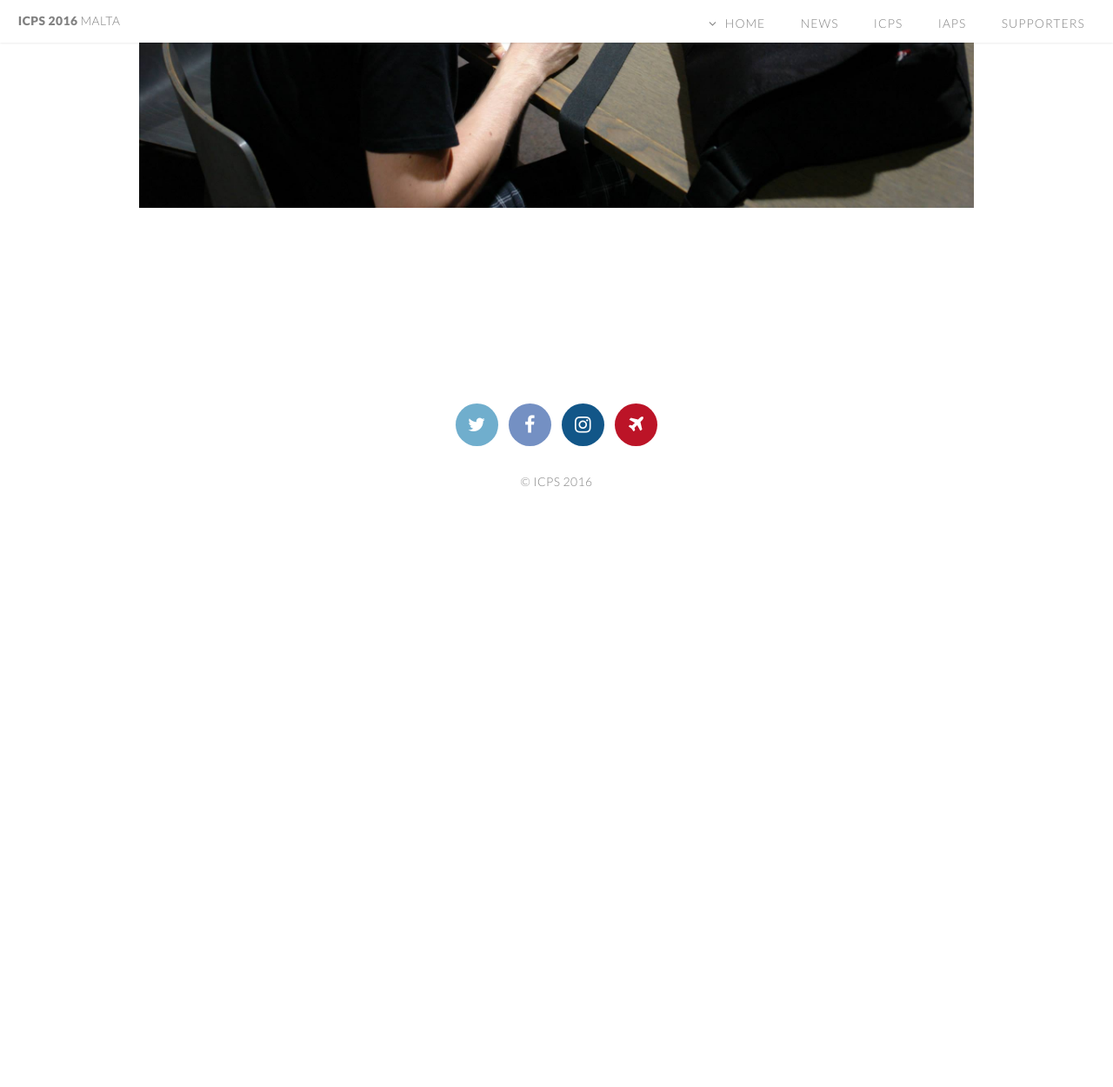
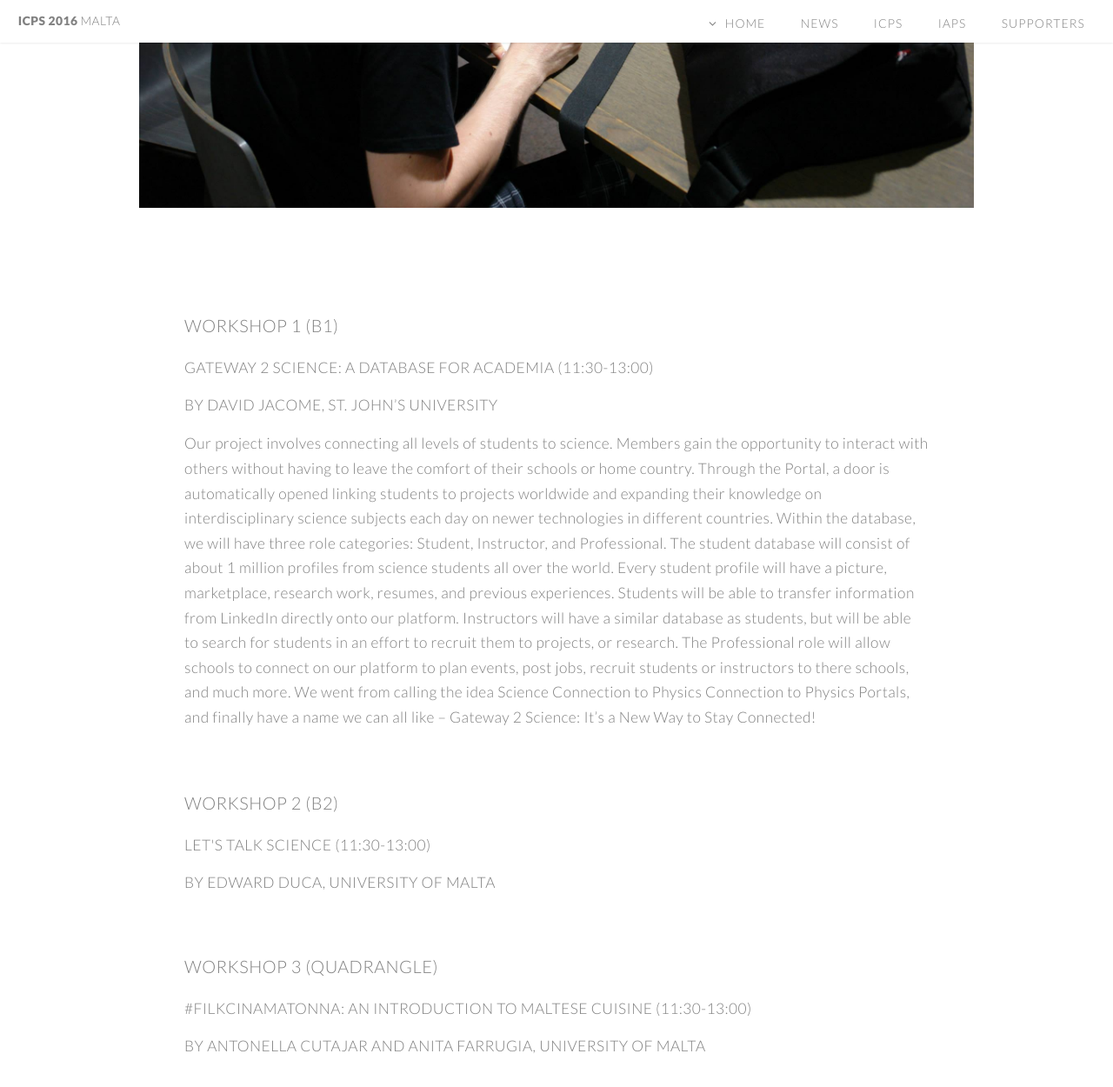
Before and after one commit to bread-on-toast/icps2016, a Jekyll site: the page built from programme/workshops.html, in a window 1280 px wide and 1400 px high, scrolled down 712 px. Shown: the top 1250 px of the window at 87% size. Built offline with Jekyll 4.4.1, drawn with Linux system fonts in a browser that asks for light colours; before the commit the page ends 1342 px from its top, so only the background shows below that.

Commit message:
updated workshops

```diff
--- a/programme/workshops.html
+++ b/programme/workshops.html
@@ -5,3 +5,35 @@ title: Workshops
 subTitle: During this ICPS there will be a two-hour slot for workshops which will offer an interactive way of learning.
 image: workshops.jpg
 ---
+
+<section class="wrapper style4 container">
+    <ul class="posts">
+        <li class="wrapper style1">
+            <h3>Workshop 1 (B1)</h3>
+
+            <h4>Gateway 2 Science: A Database for Academia (11:30-13:00)</h4>
+            <h5>by David Jacome, St. John’s University</h5>
+
+            <p>Our project involves connecting all levels of students to science. Members gain the opportunity to interact with others without having to leave the comfort of their schools or home country. Through the Portal, a door is automatically opened linking students to projects worldwide and expanding their knowledge on interdisciplinary science subjects each day on newer technologies in different countries. Within the database, we will have three role categories: Student, Instructor, and Professional. The student database will consist of about 1 million profiles from science students all over the world. Every student profile will have a picture, marketplace, research work, resumes, and previous experiences. Students will be able to transfer information from LinkedIn directly onto our platform. Instructors will have a similar database as students, but will be able to search for students in an effort to recruit them to projects, or research. The Professional role will allow schools to connect on our platform to plan events, post jobs, recruit students or instructors to there schools, and much more. We went from calling the idea Science Connection to Physics Connection to Physics Portals, and finally have a name we can all like – Gateway 2 Science: It’s a New Way to Stay Connected!</p>
+        </li>
+
+        <li class="wrapper style1">
+            <h3>Workshop 2 (B2)</h3>
+
+            <h4>Let's talk science (11:30-13:00)</h4>
+            <h5>by Edward Duca, University of Malta</h5>
+
+            <p></p>
+
+        </li>
+
+        <li class="wrapper style1">
+            <h3>Workshop 3 (Quadrangle)</h3>
+
+            <h4>#FilKcinaMaTonna: An introduction to Maltese cuisine (11:30-13:00)</h4>
+            <h5>by Antonella Cutajar and Anita Farrugia, University of Malta</h5>
+
+            <p></p>
+        </li>
+    </ul>
+</section>
```
Also changed, not shown: programme/iaps.html (+8 -8 lines).
